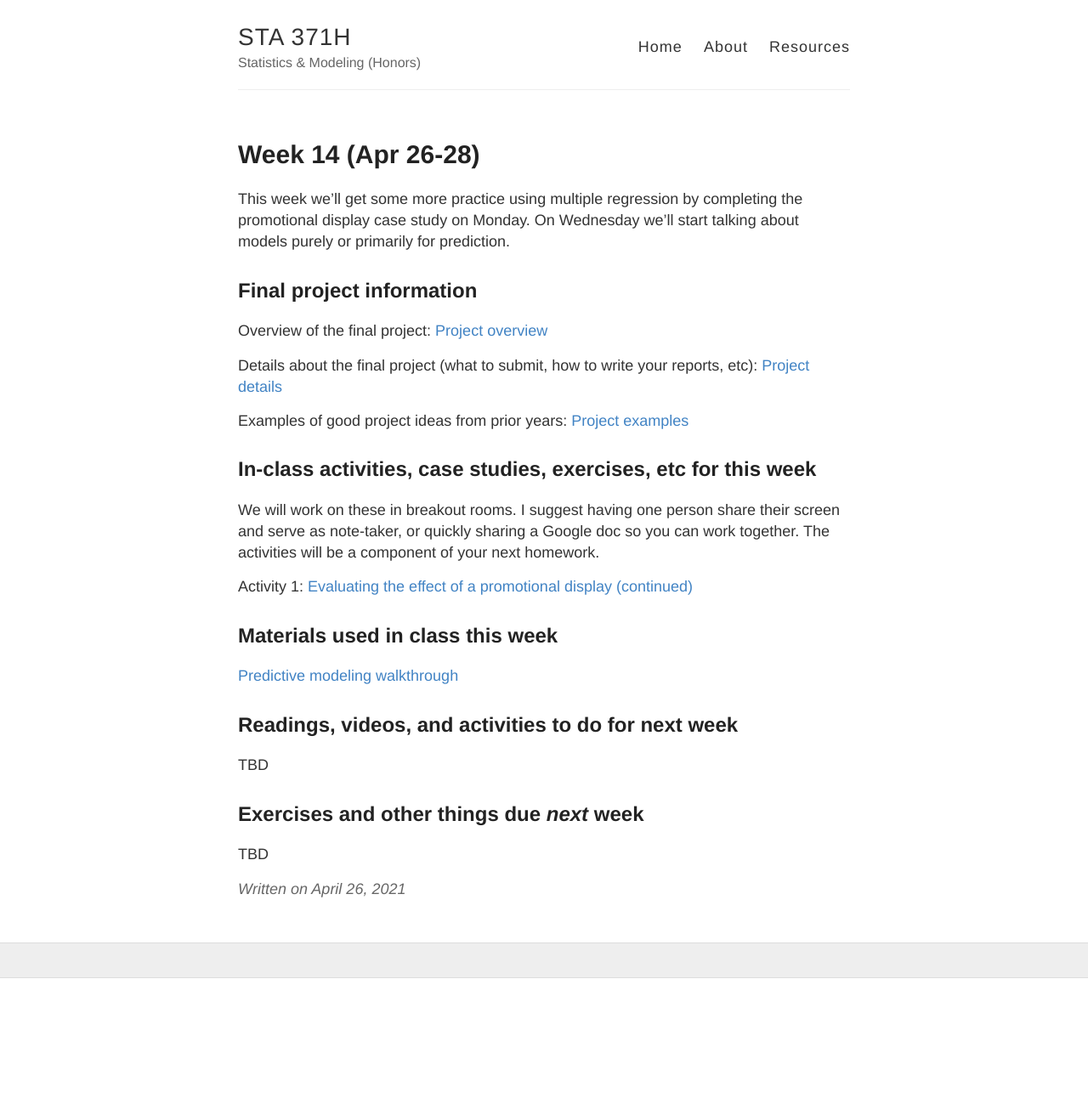
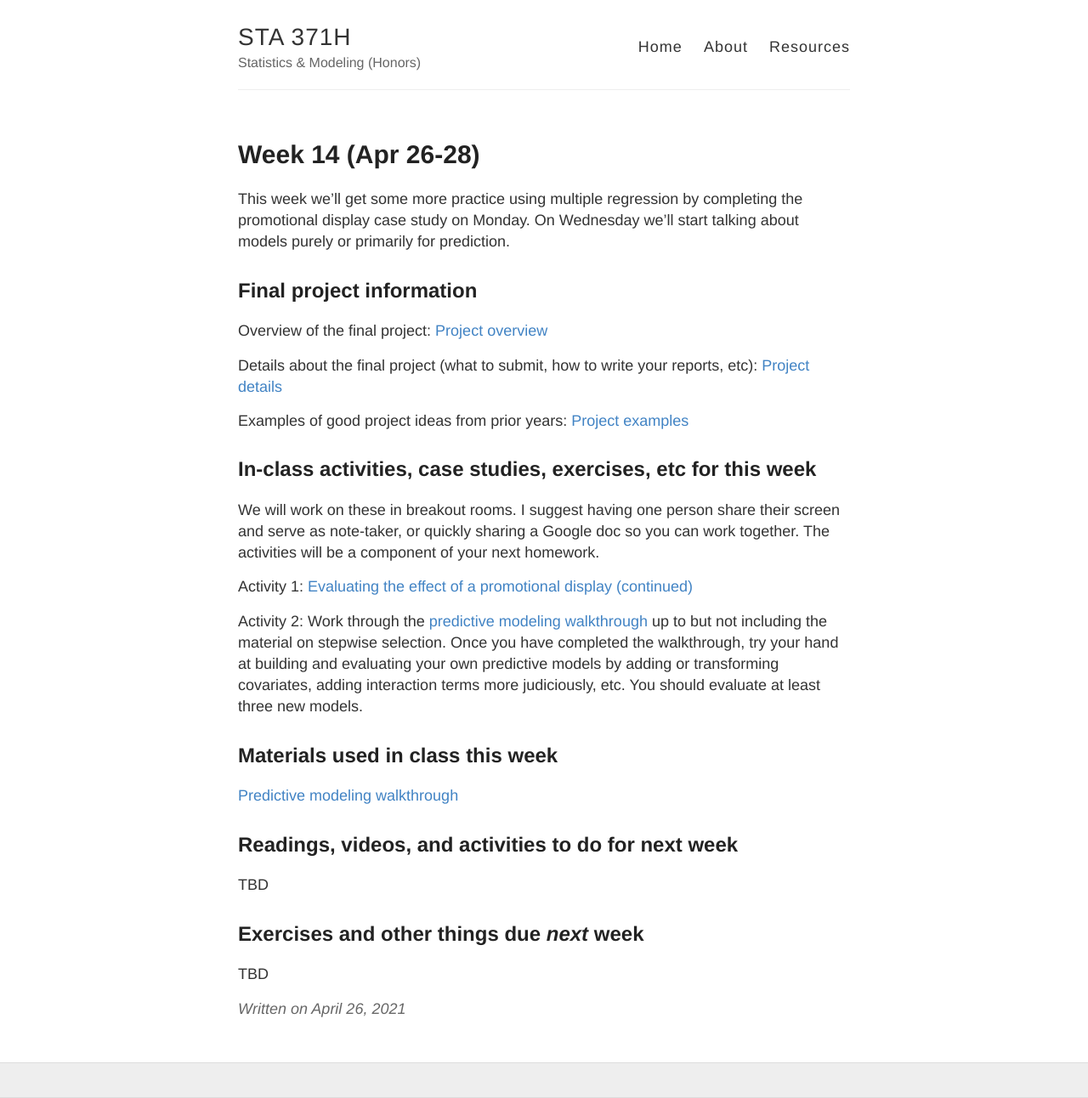
Before and after one commit to jaredsmurray/sta371h, a Jekyll site: the page built from docs/_posts/2021-04-26-Week-14.md, in a window 1280 px wide. Shown: the whole page at 85% size. Built offline with Jekyll 4.4.1, drawn with Linux system fonts in a browser that asks for light colours; before the commit the page ends 1151 px from its top, so only the background shows below that.

Commit message:
Update 2021-04-26-Week-14.md

```diff
--- a/docs/_posts/2021-04-26-Week-14.md
+++ b/docs/_posts/2021-04-26-Week-14.md
@@ -19,6 +19,8 @@ or quickly sharing a Google doc so you can work together. The activities will be
 
 Activity 1: [Evaluating the effect of a promotional display (continued)](../files/ex_cheese)
 
+Activity 2: Work through the [predictive modeling walkthrough](../files/saratoga_predict.html) up to but not including the material on stepwise selection. Once you have completed the walkthrough, try your hand at building and evaluating your own predictive models by adding or transforming covariates, adding interaction terms more judiciously, etc. You should evaluate at least three new models.
+
 ## Materials used in class this week
 
 [Predictive modeling walkthrough](../files/saratoga_predict.html)
```
